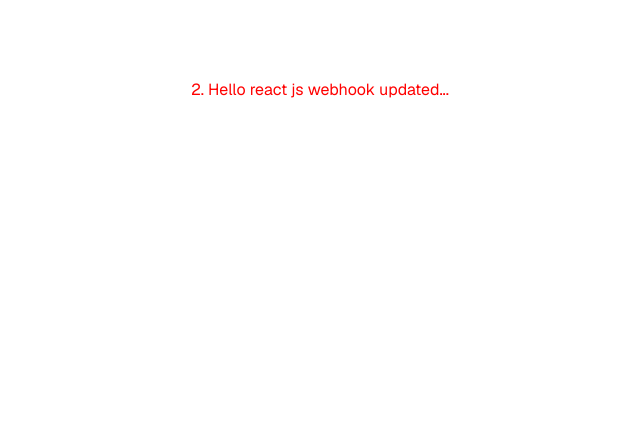
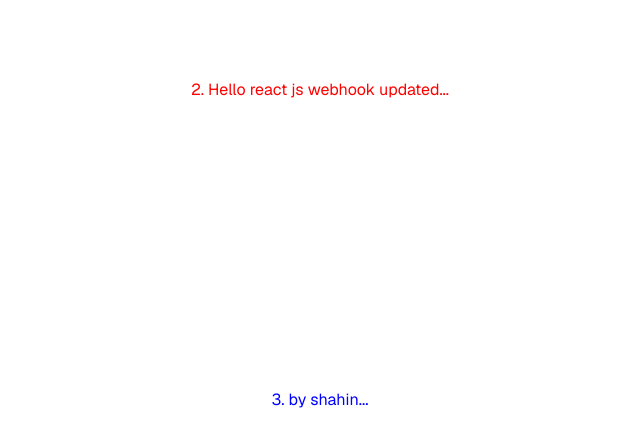
Before and after one commit to fakhrulrn/nextjs-pos, a Next.js app: page / in a window 1280 px wide. Shown: the top 446 px of the page, without its empty margins (320-960 px from the left). Built offline with nearby package versions, Linux system fonts and the light colour scheme.

Commit message:
Update page.tsx

```diff
--- a/src/app/page.tsx
+++ b/src/app/page.tsx
@@ -4,6 +4,7 @@ export default function Home() {
   return (
     <div className="grid grid-rows-[20px_1fr_20px] items-center justify-items-center min-h-screen p-8 pb-20 gap-16 sm:p-20 font-[family-name:var(--font-geist-sans)]">
       <h3 style={{color:'red'}}>2. Hello react js webhook updated...</h3>
+      <h3 style={{color:'blue'}}>3. by shahin...</h3>
 
     </div>
   );
```
